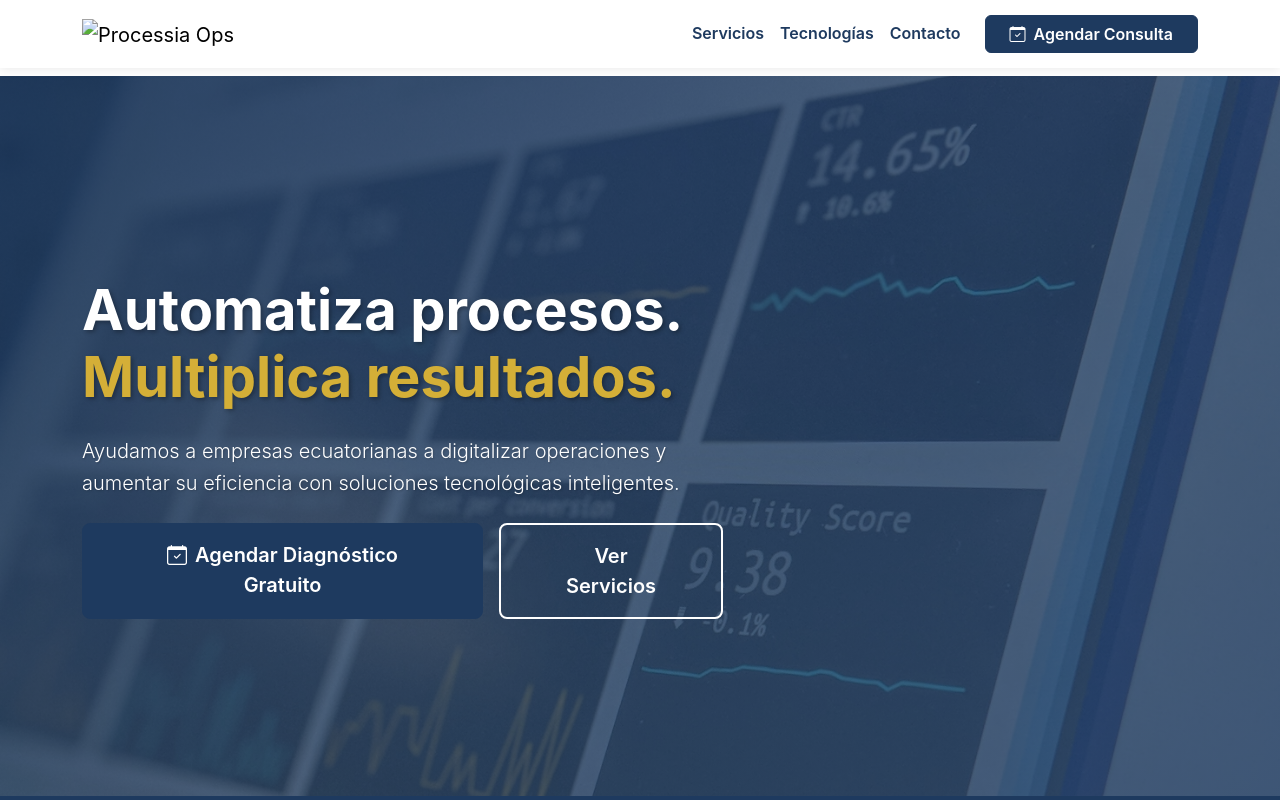
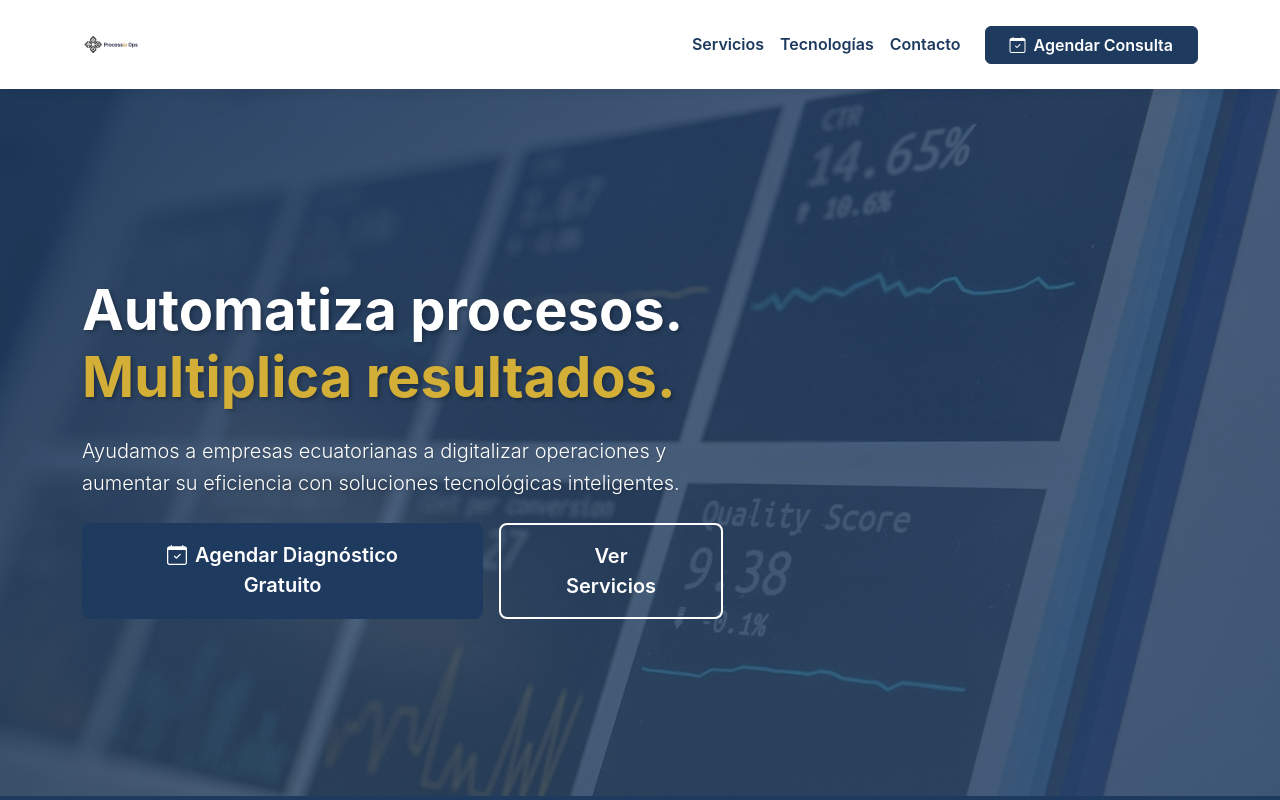
Before and after one commit to rabarrazueta/rabarrazueta.github.io, a plain HTML site: page index.html in a window 1280 px wide. Shown: the top 800 px of the page. Drawn offline with nearby package versions, Linux system fonts and the light colour scheme.

Commit message:
Update index.html
Corrección html

```diff
--- a/index.html
+++ b/index.html
@@ -34,7 +34,7 @@
         <div class="container">
             <!-- Logo de Processia -->
             <a class="navbar-brand" href="#">
-                <img src="images/logo_completo_sin_fondo.png" alt="Processia Ops" class="navbar-logo">
+                <img src="images/logo_completo_no_fondo.png" alt="Processia Ops" class="navbar-logo">
             </a>
 
             <!-- Botón hamburguesa para móvil -->
@@ -348,7 +348,7 @@
         <div class="container">
             <div class="row align-items-center">
                 <div class="col-md-6 text-center text-md-start mb-3 mb-md-0">
-                    <img src="images/logo_completo_sin_fondo.png" alt="Processia Ops" class="footer-logo mb-3">
+                    <img src="images/logo_completo_no_fondo.png" alt="Processia Ops" class="footer-logo mb-3">
                     <p class="mb-0 text-white-50">Automatización empresarial inteligente</p>
                 </div>
 
```
